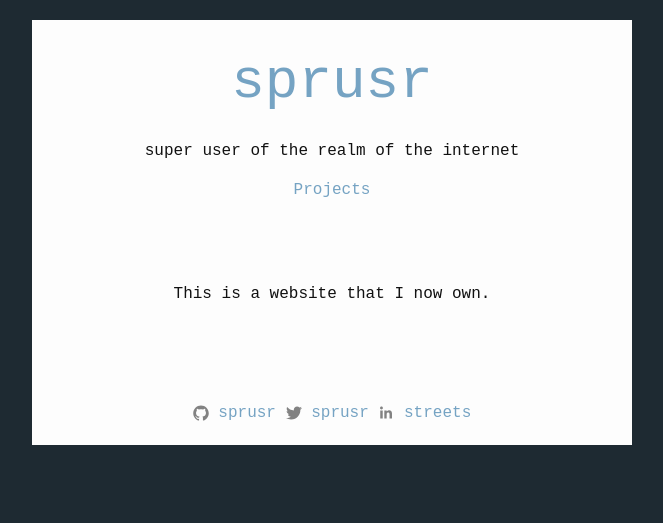
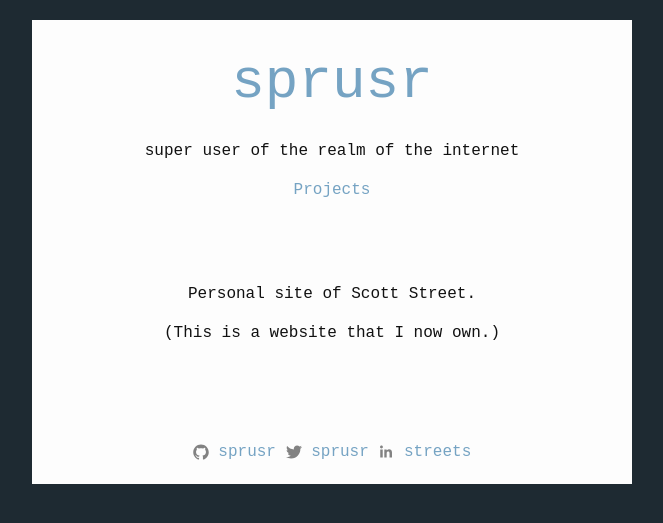
Before and after one commit to sprusr/sprusr.github.io, a Jekyll site: the page built from index.html, in a window 1280 px wide. Shown: the top 523 px of the page, without its empty margins (308-971 px from the left). Built offline with Jekyll 4.4.1, drawn with Linux system fonts in a browser that asks for light colours.

Commit message:
Changed index content

```diff
--- a/index.html
+++ b/index.html
@@ -2,4 +2,5 @@
 layout: default
 ---
 
-<p class="center">This is a website that I now own.</p>
+<p class="center">Personal site of Scott Street.</p>
+<p class="center">(This is a website that I now own.)</p>
```
